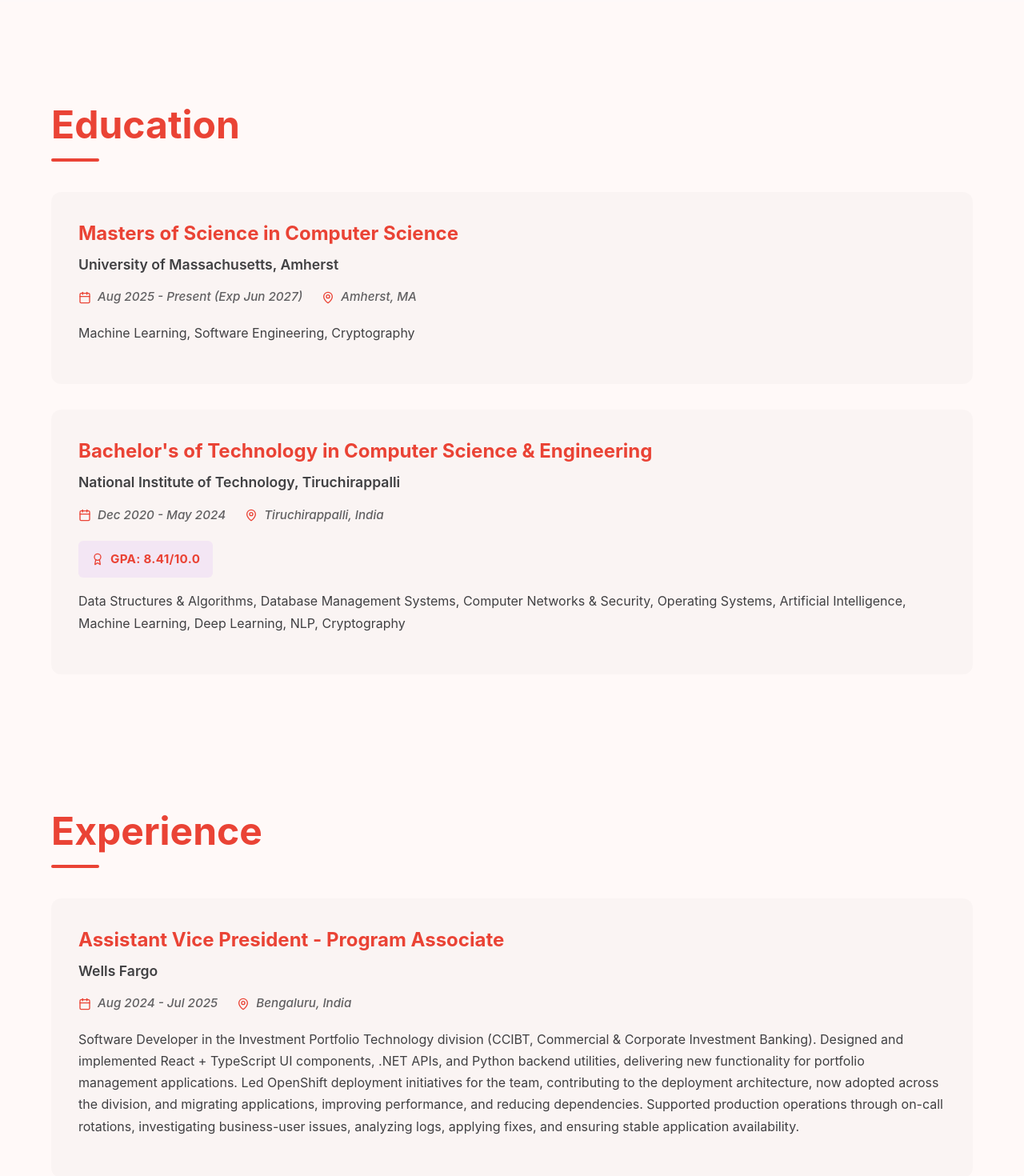
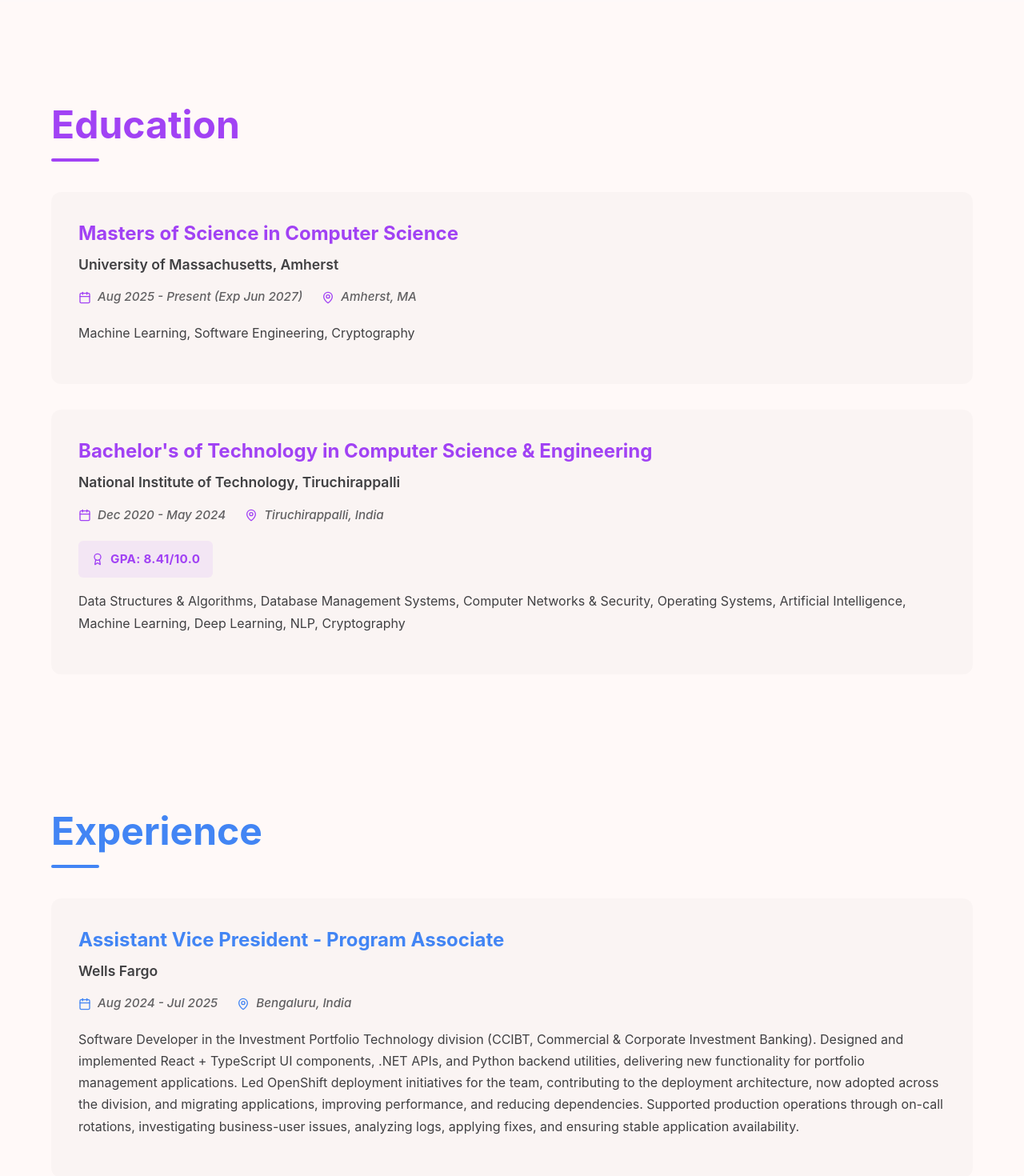
Before and after one commit to vpk-11/vpk-11.github.io, a React (Vite) app: page / in a window 1280 px wide. Shown: the part 760-2230 px from the top of the page at 80% size. Built offline with nearby package versions, Linux system fonts and the light colour scheme.

Commit message:
Made all sections use static colors

```diff
--- a/src/components/Contact/Contact.tsx
+++ b/src/components/Contact/Contact.tsx
@@ -31,7 +31,7 @@ const Contact: React.FC = () => {
   return (
     <section id="contact" className="section contact-section" data-accent="red">
       <div className="container">
-        <h2 className="section-title">Get In Touch</h2>
+        <h2 className="co-t section-title">Get In Touch</h2>
         <p className="contact-text">
           I'm currently looking for new opportunities. Whether you have a question or just want to connect, feel free to reach out on LinkedIn!
         </p>
--- a/src/components/Education/Education.scss
+++ b/src/components/Education/Education.scss
@@ -1,5 +1,11 @@
 @import '../../styles/variables';
 @import '../../styles/mixins';
+
+.education-section{
+  // Fixed purple accent for education
+  --section-accent-light: #{$purple-light};
+  --section-accent-dark: #{$purple-dark};
+}
 
 .education-grid {
   display: grid;
@@ -11,7 +17,6 @@
   @include accent-bar-left;
 
   &:hover {
-    border-color: var(--accent-color);
     transform: translateX(10px);
   }
 
@@ -20,6 +25,7 @@
 
     &:hover {
       background: rgba($dark-text, 0.05);
+      border-color: $purple-dark;
     }
   }
 
@@ -28,7 +34,47 @@
 
     &:hover {
       background: rgba($light-text, 0.03);
+      border-color: $purple-light;
     }
+  }
+  &::before{
+    .theme-light & {
+      background: $purple-light;
+    }
+
+    .theme-dark & {
+      background: $purple-dark;
+    }
+  }
+}
+
+.ed-t {
+  .theme-light & {
+    color: $purple-light;
+  }
+
+  .theme-dark & {
+    color: $purple-dark;
+  }
+  &::after {
+    background: var(--accent-color);
+    .theme-light & {
+      background: $purple-light;
+    }
+
+    .theme-dark & {
+      background: $purple-dark;
+    }
+  }
+}
+
+.ed-ct {
+  .theme-light & {
+    color: $purple-light;
+  }
+
+  .theme-dark & {
+    color: $purple-dark;
   }
 }
 
@@ -71,7 +117,6 @@
 }
 
 .meta-icon {
-  color: var(--accent-color);
   flex-shrink: 0;
 }
 
@@ -90,7 +135,7 @@
   }
 }
 
-.card-gpa {
+.ed-gpa.card-gpa {
   display: flex;
   align-items: center;
   gap: 0.5rem;
@@ -109,14 +154,24 @@
 }
 
 .gpa-icon {
-  color: var(--accent-color);
   flex-shrink: 0;
+  .theme-dark & {
+    color: $purple-dark;
+  }
+  .theme-light & {
+    color: $purple-light;
+  }
 }
 
 .gpa-text {
   font-size: 0.95rem;
   font-weight: 700;
-  color: var(--accent-color);
+  .theme-dark & {
+    color: $purple-dark;
+  }
+  .theme-light & {
+    color: $purple-light;
+  }
   letter-spacing: 0.3px;
 }
 
@@ -125,3 +180,13 @@
   line-height: 1.7;
   opacity: 0.85;
 }
+
+.ed-mi{
+  .theme-light & {
+    color: $purple-light;
+  }
+
+  .theme-dark & {
+    color: $purple-dark;
+  }
+}
--- a/src/components/Education/Education.tsx
+++ b/src/components/Education/Education.tsx
@@ -31,26 +31,26 @@ const Education: React.FC = () => {
   return (
     <section id="education" className="section education-section" data-accent="purple">
       <div className="container">
-        <h2 className="section-title">Education</h2>
+        <h2 className="ed-t section-title">Education</h2>
         <div className="education-grid">
           {education.map(edu => (
             <div key={edu.id} className="education-card">
-              <h3 className="card-title">{edu.degree}</h3>
+              <h3 className="ed-ct card-title">{edu.degree}</h3>
               <h4 className="card-subtitle">{edu.institution}</h4>
 
               <div className="card-meta">
                 <div className="meta-item">
-                  <Calendar size={16} className="meta-icon" />
+                  <Calendar size={16} className="ed-mi meta-icon" />
                   <span className="card-duration">{edu.duration}</span>
                 </div>
                 <div className="meta-item">
-                  <MapPin size={16} className="meta-icon" />
+                  <MapPin size={16} className="ed-mi meta-icon" />
                   <span className="card-location">{edu.location}</span>
                 </div>
               </div>
 
               {edu.gpa && (
-                <div className="card-gpa">
+                <div className="ed-gpa card-gpa">
                   <Award size={16} className="gpa-icon" />
                   <span className="gpa-text">GPA: {edu.gpa}</span>
                 </div>
--- a/src/components/Experience/Experience.scss
+++ b/src/components/Experience/Experience.scss
@@ -1,5 +1,11 @@
 @import '../../styles/variables';
 @import '../../styles/mixins';
+
+.experience-section{
+  // Fixed blue accent for experience
+  --section-accent-light: #{$blue-light};
+  --section-accent-dark: #{$blue-dark};
+}
 
 .experience-grid {
   display: grid;
@@ -11,8 +17,28 @@
   @include accent-bar-left;
 
   &:hover {
-    border-color: var(--accent-color);
     transform: translateX(10px);
+  }
+
+  // Fixed blue accent bar
+  &::before {
+    .theme-light & {
+      background: $blue-light;
+    }
+
+    .theme-dark & {
+      background: $blue-dark;
+    }
+  }
+
+  &:hover {
+    .theme-light & {
+      border-color: $blue-light;
+    }
+
+    .theme-dark & {
+      border-color: $blue-dark;
+    }
   }
 
   .theme-dark & {
@@ -32,11 +58,40 @@
   }
 }
 
+.ex-t{
+  .theme-light & {
+    color: $blue-light;
+  }
+
+  .theme-dark & {
+    color: $blue-dark;
+  }
+  &::after {
+    background: var(--accent-color);
+    .theme-light & {
+      background: $blue-light;
+    }
+
+    .theme-dark & {
+      background: $blue-dark;
+    }
+  }
+}
+
+.ex-ct{
+  .theme-light & {
+    color: $blue-light;
+  }
+
+  .theme-dark & {
+    color: $blue-dark;
+  }
+}
+
 .card-title {
   font-size: 1.5rem;
   font-weight: 700;
   margin-bottom: 0.5rem;
-  color: var(--accent-color);
 }
 
 .card-subtitle {
@@ -71,8 +126,17 @@
 }
 
 .meta-icon {
-  color: var(--accent-color);
   flex-shrink: 0;
+}
+
+.ex-mi {
+  .theme-light & {
+    color: $blue-light;
+  }
+
+  .theme-dark & {
+    color: $blue-dark;
+  }
 }
 
 .card-duration,
@@ -94,4 +158,21 @@
   font-size: 1rem;
   line-height: 1.7;
   opacity: 0.85;
+
+  // strong {
+  //   font-weight: 700;
+  //   opacity: 1;
+  // }
 }
+
+// .ex-cd{
+//   strong{
+//     .theme-light & {
+//       background: $blue-light;
+//     }
+
+//     .theme-dark & {
+//       background: $blue-dark;
+//     }
+//   }
+// }
--- a/src/components/Experience/Experience.tsx
+++ b/src/components/Experience/Experience.tsx
@@ -32,25 +32,24 @@ const Experience: React.FC = () => {
   return (
     <section id="experience" className="section experience-section" data-accent="blue">
       <div className="container">
-        <h2 className="section-title">Experience</h2>
+        <h2 className="ex-t section-title">Experience</h2>
         <div className="experience-grid">
           {experiences.map(exp => (
             <div key={exp.id} className="experience-card">
-              <h3 className="card-title">{exp.role}</h3>
+              <h3 className="ex-ct card-title">{exp.role}</h3>
               <h4 className="card-subtitle">{exp.company}</h4>
-
               <div className="card-meta">
                 <div className="meta-item">
-                  <Calendar size={16} className="meta-icon" />
+                  <Calendar size={16} className="ex-mi meta-icon" />
                   <span className="card-duration">{exp.duration}</span>
                 </div>
                 <div className="meta-item">
-                  <MapPin size={16} className="meta-icon" />
+                  <MapPin size={16} className="ex-mi meta-icon" />
                   <span className="card-location">{exp.location}</span>
                 </div>
               </div>
 
-              <p className="card-description">{formatText(exp.description)}</p>
+              <p className="ex-cd card-description">{formatText(exp.description)}</p>
             </div>
           ))}
         </div>
--- a/src/components/Projects/Projects.scss
+++ b/src/components/Projects/Projects.scss
@@ -1,5 +1,11 @@
 @import '../../styles/variables';
 @import '../../styles/mixins';
+
+.project-section{
+  // Fixed green accent for hero
+  --section-accent-light: #{$green-light};
+  --section-accent-dark: #{$green-dark};
+}
 
 .projects-grid {
   display: grid;
@@ -17,7 +23,7 @@
   flex-direction: column;
 
   &:hover {
-    border-color: var(--accent-color);
+    // border-color: var(--accent-color);
     transform: translateY(-10px);
     box-shadow: 0 15px 40px rgba(0, 0, 0, 0.2);
   }
@@ -27,6 +33,7 @@
 
     &:hover {
       background: rgba($dark-text, 0.05);
+      border-color: $green-dark;
     }
   }
 
@@ -35,7 +42,37 @@
 
     &:hover {
       background: rgba($light-text, 0.03);
+      border-color: $green-light;
     }
+  }
+}
+.pr-title{
+  .theme-light & {
+    color: $green-light;
+  }
+
+  .theme-dark & {
+    color: $green-dark;
+  }
+  &::after {
+    background: var(--accent-color);
+    .theme-light & {
+      background: $green-light;
+    }
+
+    .theme-dark & {
+      background: $green-dark;
+    }
+  }
+}
+
+.pr-ct{
+  .theme-light & {
+    color: $green-light;
+  }
+
+  .theme-dark & {
+    color: $green-dark;
   }
 }
 
@@ -43,7 +80,6 @@
   font-size: 1.5rem;
   font-weight: 700;
   margin-bottom: 0.5rem;
-  color: var(--accent-color);
 }
 
 .card-description {
@@ -62,18 +98,21 @@
 
 .tech-tag {
   padding: 0.4rem 0.9rem;
-  border: 1px solid var(--accent-color);
-  color: var(--accent-color);
+  border: 1px solid;
   border-radius: 15px;
   font-size: 0.85rem;
   font-weight: 500;
 
   .theme-dark & {
     background: rgba($dark-text, 0.05);
+    border-color: $green-dark;
+    color: $green-dark;
   }
 
   .theme-light & {
     background: rgba($light-text, 0.05);
+    border-color: $green-light;
+    color: $green-light;
   }
 }
 
@@ -81,12 +120,18 @@
   margin-top: auto;
   display: inline-flex;
   align-items: center;
-  color: var(--accent-color);
   text-decoration: none;
   font-weight: 600;
   font-size: 1rem;
   transition: $transition-quick;
 
+  .theme-light & {
+    color: $green-light;
+  }
+
+  .theme-dark & {
+    color: $green-dark;
+  }
   &:hover {
     transform: translateX(5px);
   }
--- a/src/components/Projects/Projects.tsx
+++ b/src/components/Projects/Projects.tsx
@@ -31,11 +31,11 @@ const Projects: React.FC = () => {
   return (
     <section id="projects" className="section projects-section" data-accent="green">
       <div className="container">
-        <h2 className="section-title">Projects</h2>
+        <h2 className="pr-title section-title">Projects</h2>
         <div className="projects-grid">
           {projects.map(project => (
             <div key={project.id} className="project-card">
-              <h3 className="card-title">{project.title}</h3>
+              <h3 className="pr-ct card-title">{project.title}</h3>
               <p className="card-description">{formatText(project.description)}</p>
               <div className="tech-stack">
                 {project.tech.map(tech => (
--- a/src/components/Skills/Skills.tsx
+++ b/src/components/Skills/Skills.tsx
@@ -33,12 +33,12 @@ const Skills: React.FC = () => {
   return (
     <section id="skills" className="section skills-section" data-accent="yellow">
       <div className="container">
-        <h2 className="section-title">Skills & Certifications</h2>
+        <h2 className="sk-t section-title">Skills & Certifications</h2>
 
         <div className="skills-certifications-wrapper">
           {/* Skills Grid - 2 columns */}
           <div className="skills-container">
-            <h3 className="subsection-title">
+            <h3 className="sk-st subsection-title">
               <Wrench size={24} />
               Skills
             </h3>
@@ -58,7 +58,7 @@ const Skills: React.FC = () => {
 
           {/* Certifications - 1 column */}
           <div className="certifications-container">
-            <h3 className="subsection-title">
+            <h3 className="sk-st subsection-title">
               <Award size={24} />
               Certifications
             </h3>
```
Also changed, not shown: src/components/Contact/Contact.scss (+27 -1 lines), src/components/Hero/Hero.scss (+23 -7 lines), src/components/Skills/Skills.scss (+77 -13 lines).
